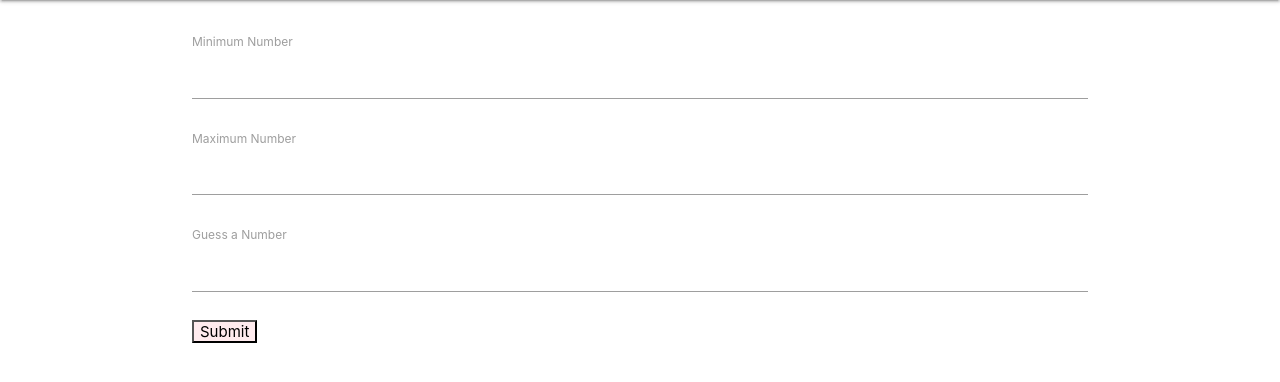
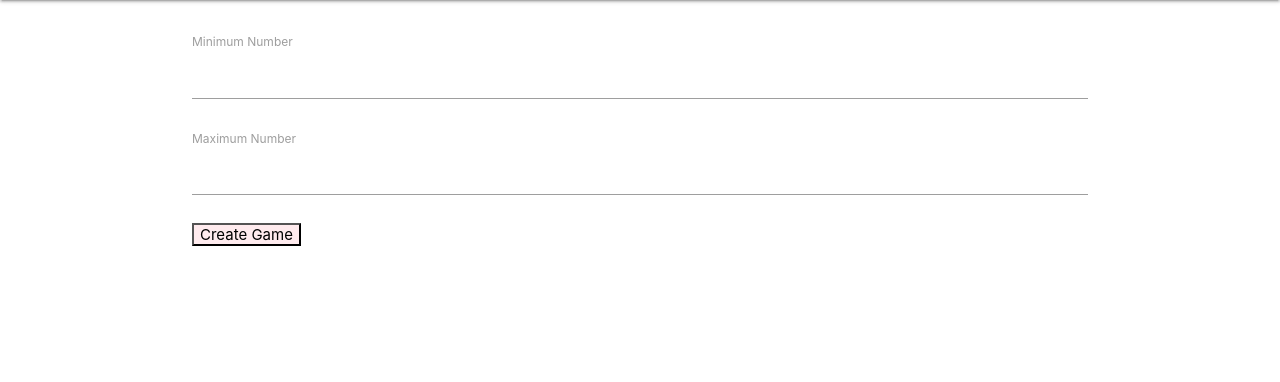
Before and after one commit to Kevinab168/random_number_generator, a Django app: page / in a window 1280 px wide. Shown: the part 64-446 px from the top of the page. Run offline with Django 3.2, Linux system fonts and the light colour scheme.

Commit message:
Create Game Functionality
- Add create game test
- Add game model
- Created views to link

```diff
--- /dev/null
+++ b/number_generation/templates/game.html
@@ -0,0 +1,4 @@
+{% extends "base.html" %}
+
+{% block content %}
+{% endblock content %}
--- a/number_generation/templates/index.html
+++ b/number_generation/templates/index.html
@@ -2,22 +2,18 @@
 {% block content %}
 <div class="container">
     <div class="row">
-        <form action="/guess" method="post">
+        <form action="/games" method="post">
             {% csrf_token %}
             <div class="row">
-                <label for="min-num" class="min-num-lab">Minimum Number</label>
-                <input type="number" name="min-num" class="min-level">
+                <label for="min-num" class="">Minimum Number</label>
+                <input type="number" name="min-num" class="lower-bound">
             </div>
             <div class="row">
-                <label for="max-num" class="max-num-lab">Maximum Number</label>
-                <input type="number" name="max-num" class="max-level">
+                <label for="max-num">Maximum Number</label>
+                <input type="number" name="max-num" class="upper-bound">
             </div>
             <div class="row">
-                <label for="guess" class="user-label">Guess a Number</label>
-                <input type="number" name="guess" class="user-guess">
-            </div>
-            <div class="row">
-                <input type="submit" value="Submit" class="submit-btn red lighten-5">
+                <input type="submit" value="Create Game" class="submit-btn red lighten-5 create-game">
             </div>
         </form>
     </div>
--- a/random_number/settings.py
+++ b/random_number/settings.py
@@ -25,7 +25,7 @@ SECRET_KEY = 'a05#(8601mgn$c%o@i1a6ol*ioc+s+ex$pr(k+$q8r#3#ke3os'
 # SECURITY WARNING: don't run with debug turned on in production!
 DEBUG = True
 
-ALLOWED_HOSTS = []
+ALLOWED_HOSTS = ['localhost']
 
 
 # Application definition
--- a/random_number/urls.py
+++ b/random_number/urls.py
@@ -20,5 +20,6 @@ from . import views
 urlpatterns = [
     path('admin/', admin.site.urls),
     path('', views.homepage, name='homepage'),
-    path('guess', views.guess_msg, name="guess-msg")
+    path('games', views.games, name='games'),
+    path('games/<int:game_num>', views.game, name='my_game')
 ]
--- a/random_number/views.py
+++ b/random_number/views.py
@@ -1,31 +1,25 @@
-from django.shortcuts import render
-from random import randint
+from django.shortcuts import render, redirect, get_object_or_404
+from number_generation.models import Game
 
 
 def homepage(request):
     return render(request, "index.html")
 
 
-def guess_msg(request):
-    min_number = request.POST['min-num']
-    max_number = request.POST['max-num']
-    guessed_number = request.POST['guess']
-    if min_number == '' or max_number == '' or guessed_number == '':
-        text = "Missing Inputs. Please Try Again"
-        context = {'response': text}
-        return render(request, "message.html", context)
-    min_number = int(min_number)
-    max_number = int(max_number)
-    guessed_number = int(guessed_number)
-    if guessed_number < min_number or guessed_number > max_number:
-        text = "The number is out of bounds. Please choose another number"
-        context = {'response': text}
-        return render(request, "message.html", context)
-    random_number = randint(min_number, max_number)
-    if guessed_number == random_number:
-        text = "Success! You have properly guessed the number"
-    else:
-        text = "Sorry, that's not right. Try Again!"
-    context = {'response': text}
-    print(context)
-    return render(request, "message.html", context)
+def games(request):
+    if request.method == "POST":
+        lower = request.POST['min-num']
+        upper = request.POST['max-num']
+        new_game = Game(lower_bound=lower, upper_bound=upper)
+        new_game.save()
+
+        # Redirect to this url
+        return redirect(f'games/{new_game.pk}')
+
+
+def game(request, game_num):
+    my_game = get_object_or_404(Game, pk=game_num)
+    context = {
+        'game': my_game
+    }
+    return render(request, 'game.html', context)
```
Also changed, not shown: conftest.py (+27 -15 lines), number_generation/models.py (added, +11 -0 lines), test_django.py (+7 -43 lines), db.sqlite3, number_generation/migrations/0001_initial.py (added), number_generation/migrations/0002_auto_20200701_1817.py (added), number_generation/migrations/__init__.py (added), 1 other file.
